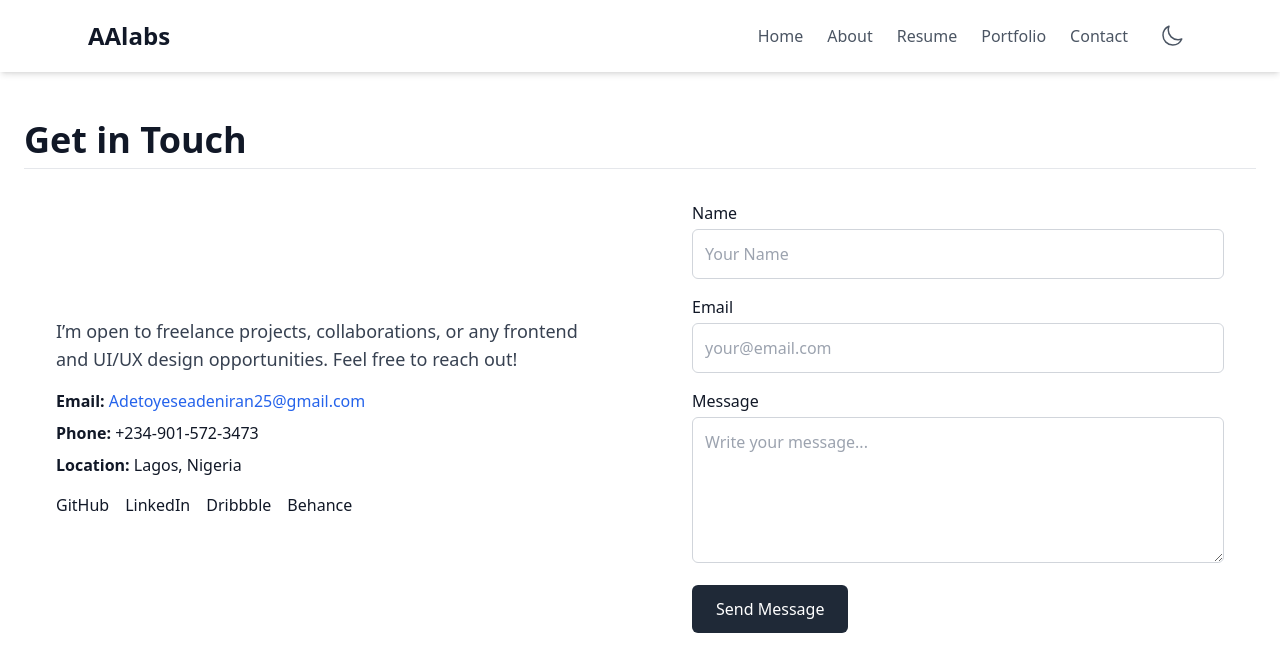
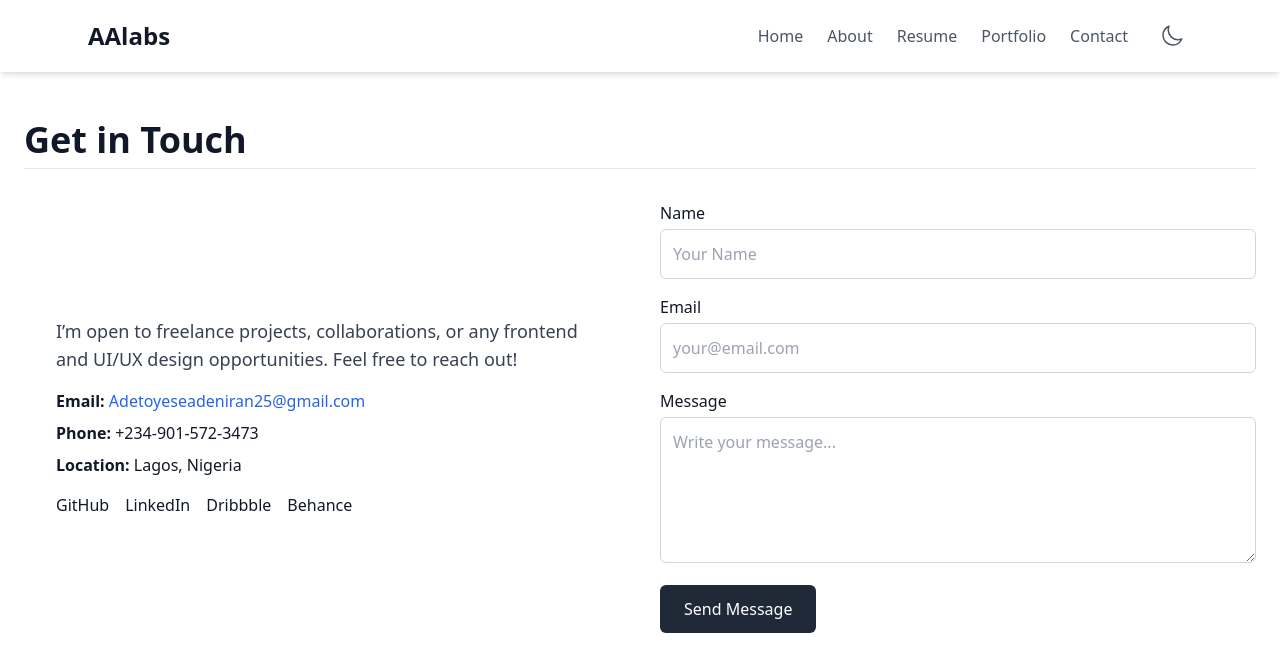
Before and after one commit to AAlabs10/Portfolio, a React (Vite) app: page /contact in a window 1280 px wide. Shown: the top 672 px of the page. Built offline with nearby package versions, Linux system fonts and the light colour scheme.

Commit message:
Contact.jsx

```diff
--- a/src/pages/Contact.jsx
+++ b/src/pages/Contact.jsx
@@ -42,7 +42,7 @@ const Contact = () => {
    <form
   action="https://formsubmit.co/adetoyeseadeniran25@gmail.com"
   method="POST"
-  className="space-y-4 px-4 md:px-8"
+  className="space-y-4"
 >
   <div>
     <label className="block mb-1 font-medium" htmlFor="name">Name</label>
```
